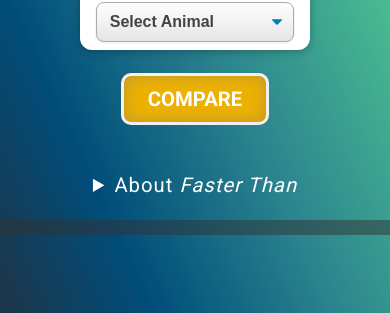
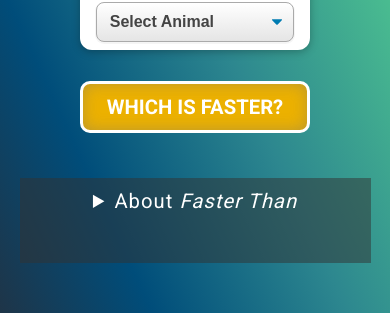
Before and after one commit to gmcln-rct/faster-than, a Vue app: page / in a window 390 px wide. Shown: the part 439-752 px from the top of the page. Built offline with nearby package versions, Linux system fonts and the light colour scheme; grey boxes are pictures that could not be loaded; a web font is replaced by a local one.

Commit message:
Work on streamlining mobile

```diff
--- a/src/App.vue
+++ b/src/App.vue
@@ -2,21 +2,21 @@
   <the-header></the-header>
   <the-selector></the-selector>
   <the-details></the-details>
-  <the-footer></the-footer>
+  <!-- <the-footer></the-footer> -->
 </template>
 
 <script>
 import TheHeader from './components/TheHeader';
 import TheSelector from './components/TheSelector';
-import TheFooter from './components/TheFooter';
+// import TheFooter from './components/TheFooter';
 import TheDetails from './components/TheDetails';
 
 export default {
   components: {
     TheHeader,
     TheSelector,
-    TheDetails,
-    TheFooter
+    TheDetails
+    // TheFooter
   }
 };
 </script>
--- a/src/components/TheDetails.vue
+++ b/src/components/TheDetails.vue
@@ -32,8 +32,8 @@
     <p>
       The site was built using Vue 3 and CSS, and created by Front-end developer
       Glenn McClanan after his 4-year-old spent weeks quizzing him about which
-      animals a cheetah is faster than. Daddy needed to build a website if he
-      wanted to maintain his sanity...
+      animals a cheetah is faster than. Daddy needed to build this website to
+      keep her happy and to keep his sanity...
     </p>
   </details>
 </template>
@@ -53,18 +53,21 @@ details {
   justify-content: center;
   align-items: center;
 
-  width: 60vw;
-  margin: 0 20vw;
+  /* width: 60vw; */
+  margin: 3vmin 0 0 0;
+  padding: 0 20vw;
 
   font-size: var(--medium-size);
 
   color: #fff;
+  background-color: rgba(50, 50, 50, 0.5);
 }
 
 p {
   padding: 1vmin 0;
 }
 summary {
+  padding: 2vmin 0;
   font-size: var(--large-size);
   text-align: center;
 }
@@ -75,8 +78,9 @@ a {
 
 @media only screen and (max-width: 720px) {
   details {
-    width: 90vw;
-    margin: 5vw 5vw;
+    /* width: 90vw; */
+    margin: 2vw 5vw;
+    padding: 0 5vw 10vw 5vw;
   }
 }
 </style>
--- a/src/components/TheSelector.vue
+++ b/src/components/TheSelector.vue
@@ -1,6 +1,6 @@
 <template>
   <section class="compare">
-    <h2>Which animal is faster?</h2>
+    <h2>Select different animals to see which is faster.</h2>
     <div class="compare-selects">
       <span class="animal-card">
         <h3>Animal 1</h3>
@@ -11,7 +11,6 @@
           class="select-css"
           v-model="animal1"
         ></base-select>
-
         <p v-if="!animal1IsValid">Please select an animal</p>
       </span>
       <span class="vs">vs.</span>
@@ -27,7 +26,7 @@
         <p v-if="!animal2IsValid">Please select an animal</p>
       </span>
     </div>
-    <button v-on:click.stop="compareAnimals">Compare</button>
+    <button v-on:click.stop="compareAnimals">Which is faster?</button>
   </section>
   <transition name="winner">
     <the-winner
@@ -194,7 +193,7 @@ button {
   color: white; */
   background-color: var(--highlight-yellow);
   color: #fff;
-  border: 3px solid var(--light-shades);
+  border: 3px solid #fff;
   cursor: pointer;
   border-radius: 10px;
 
@@ -211,7 +210,7 @@ button:active {
   background-color: #002350; */
   color: var(--main-brand);
   background-color: #fff;
-  border: 3px solid #fff;
+  border: 3px solid var(--main-brand);
 
   transition: 0.4s;
 }
@@ -258,7 +257,8 @@ button:active {
   }
 
   button {
-    margin: 6vmin auto;
+    max-width: 80vw;
+    margin: 8vmin auto;
     padding: 2vmin 6vmin;
   }
 
--- a/src/components/ui/BaseCard.vue
+++ b/src/components/ui/BaseCard.vue
@@ -10,6 +10,6 @@
   box-shadow: 0 2px 8px rgba(0, 0, 0, 0.26);
   padding: 1rem;
   margin: 2rem auto;
-  width: 90vw;
+  max-width: 30rem;
 }
 </style>
```
